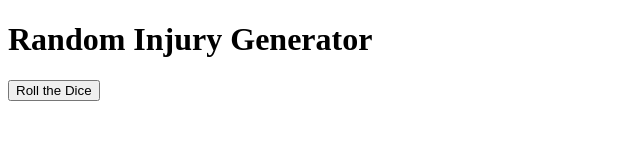
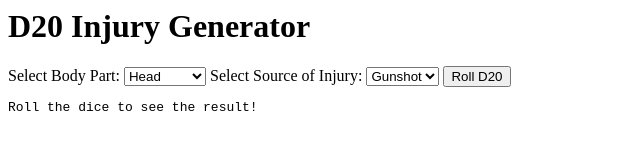
Before and after one commit to Chaosvanguard/injury-generator-ranch, a plain HTML site: page index.html in a window 1280 px wide. Shown: the whole page, without its empty margins (0-640 px from the left). Drawn offline with Linux system fonts and the light colour scheme.

Commit message:
Update index.html

```diff
--- a/index.html
+++ b/index.html
@@ -1,46 +1,39 @@
-<!DOCTYPE html>
 <html lang="en">
 <head>
     <meta charset="UTF-8">
     <meta name="viewport" content="width=device-width, initial-scale=1.0">
-    <title>Random Injury Generator</title>
+    <title>D20 Injury Generator</title>
+    <link rel="stylesheet" href="gen/style.css">
+    <script src="gen/script.js" defer></script>
 </head>
 <body>
-    <h1>Random Injury Generator</h1>
-    <button onclick="generateInjury()">Roll the Dice</button>
-    <p id="injury-result"></p>
+    <div class="container">
+        <h1>D20 Injury Generator</h1>
 
-    <script>
-        function generateInjury() {
-            let roll = Math.floor(Math.random() * 20) + 1;
-            let injury = '';
+        <label for="body-part">Select Body Part:</label>
+        <select id="body-part">
+            <option value="Head">Head</option>
+            <option value="Torso">Torso</option>
+            <option value="right-arm">Right Arm</option>
+            <option value="left-arm">Left Arm</option>
+            <option value="right-leg">Right Leg</option>
+            <option value="left-leg">Left Leg</option>
+        </select>
 
-            if (roll === 1) {
-                let reRoll = Math.floor(Math.random() * 20) + 1;
-                if (reRoll === 1) {
-                    injury = 'Character Kill (CK)';
-                } else {
-                    injury = `Re-Roll result: ${reRoll} - ` + getInjuryByRoll(reRoll);
-                }
-            } else {
-                injury = `Roll: ${roll} - ` + getInjuryByRoll(roll);
-            }
+        <label for="injury-source">Select Source of Injury:</label>
+        <select id="injury-source">
+            <option value="Gunshot">Gunshot</option>
+            <option value="Bite">Bite</option>
+            <option value="Scratch">Scratch</option>
+            <option value="Fall">Fall</option>
+            <option value="Burn">Burn</option>
+        </select>
 
-            document.getElementById('injury-result').innerText = injury;
-        }
+        <button onclick="displayResult()">Roll D20</button>
 
-        function getInjuryByRoll(roll) {
-            if (roll >= 2 && roll <= 10) {
-                return 'Heavy Injury';
-            } else if (roll >= 11 && roll <= 15) {
-                return 'Medium Injury';
-            } else if (roll >= 16 && roll <= 19) {
-                return 'Light Injury';
-            } else if (roll === 20) {
-                return 'No Injury';
-            }
-            return 'Unknown Result';
-        }
-    </script>
+        <div class="result" id="result">
+            <pre>Roll the dice to see the result!</pre>
+        </div>
+    </div>
 </body>
 </html>
```
